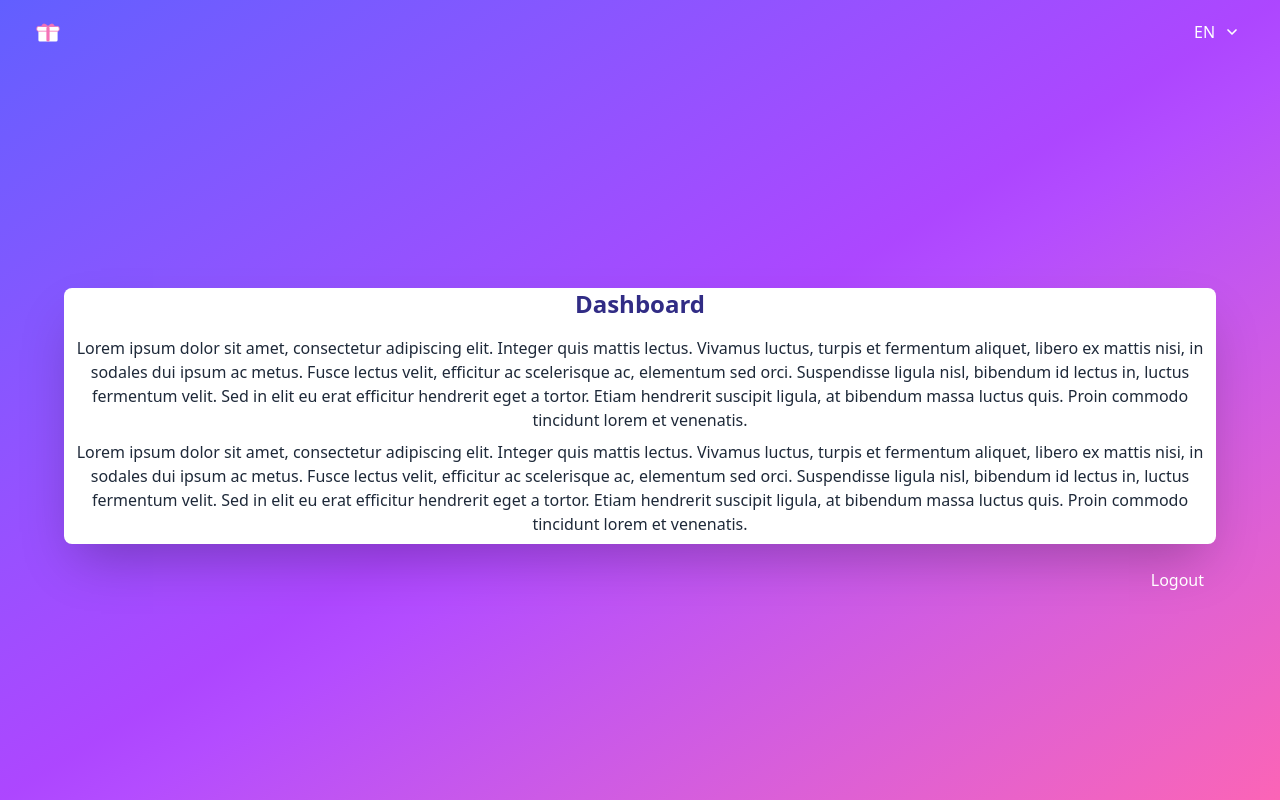
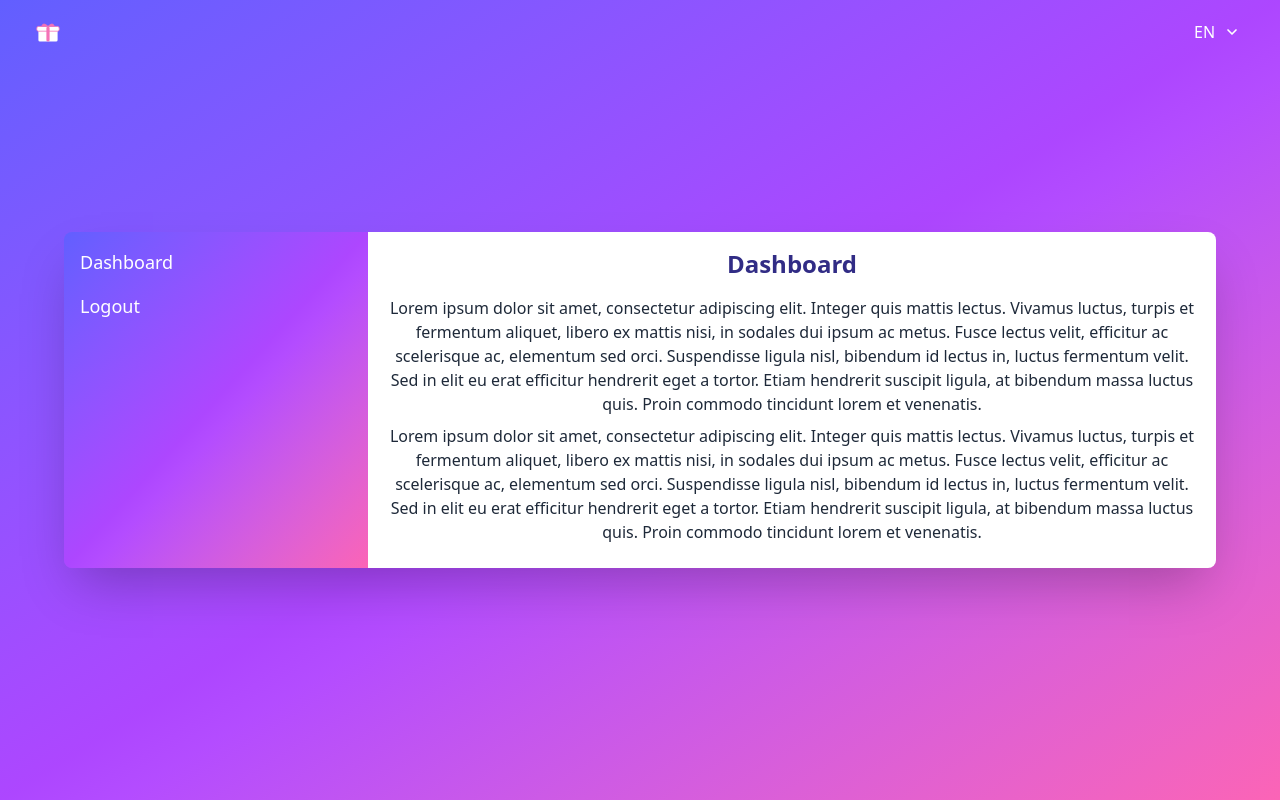
Before and after one commit to andrewgrow/divo-resume-frontend, a React (Vite) app: page /dashboard in a window 1280 px wide. Built offline with nearby package versions, Linux system fonts and the light colour scheme; sample sign-in values are in the browser's storage.

Commit message:
show leftmenu on the dashboard page

```diff
--- a/src/App.jsx
+++ b/src/App.jsx
@@ -1,32 +1,25 @@
 // /src/App.jsx
 
 import {useEffect, useState} from "react";
-import Dashboard from "./components/Dashboard.jsx";
 import LoginPage from "./pages/LoginPage.jsx";
 import CardLayout from "./components/CardLayout.jsx";
-import {Navigate, Route, Routes, useNavigate} from "react-router-dom";
+import {Navigate, Route, Routes} from "react-router-dom";
 import NotFoundPage from "./pages/NotFound.jsx";
 import Navbar from "./components/Navbar.jsx";
 import i18n from "i18next";
 import RequireAuth from "./components/RequireAuth.jsx";
-import {getToken, isTokenValid, removeToken, removeUserId} from "./utils/auth.js";
+import {getToken, isTokenValid} from "./utils/auth.js";
+import Dashboard from "./components/Dashboard.jsx";
 
 function App() {
     const [lang, setLang] = useState(getInitialLang());
     const isAuthenticated = isTokenValid(getToken());
-    const navigate = useNavigate();
 
     async function handleLangChange(selectedLang) {
         setLang(selectedLang);
         await i18n.changeLanguage(selectedLang);
         localStorage.setItem("lang", selectedLang);
         document.documentElement.lang = selectedLang;
-    }
-
-    function handleLogout() {
-        removeToken();
-        removeUserId();
-        navigate("/login", { replace: true });
     }
 
     useEffect(() => {
@@ -53,7 +46,7 @@ function App() {
                     path="/dashboard"
                     element={
                         <RequireAuth>
-                            <CardLayout bg="bg-white" showLogout={isAuthenticated} onLogout={handleLogout}>
+                            <CardLayout>
                                 <Dashboard/>
                             </CardLayout>
                         </RequireAuth>
@@ -87,12 +80,15 @@ function getInitialLang() {
     if (stored) return stored;
 
     // or get browser language, e.g. "en-US" → "en"
-    const browserLang = navigator.language.split("-")[0];
+    const browserLangs = (navigator.languages || [navigator.language])
+        .map(l => l.split("-")[0]);
 
     // available translations
     const supported = ["en", "ru", "pl", "de"];
-    if (supported.includes(browserLang)) {
-        return browserLang;
+
+    // looking for the first matching
+    for (const lang of browserLangs) {
+        if (supported.includes(lang)) return lang;
     }
 
     // fallback
--- a/src/components/CardLayout.jsx
+++ b/src/components/CardLayout.jsx
@@ -1,23 +1,12 @@
 // /src/components/CardLayout.jsx
 
-function CardLayout({ children, bg = "bg-transparent", showLogout, onLogout }) {
+function CardLayout({ children, bg = "bg-transparent" }) {
     return (
         <div className="min-h-screen flex flex-col items-center justify-center bg-transparent">
             {/* the Card */}
-            <div className={`w-full max-w-6xl shadow-2xl mt-20 mx-1 overflow-hidden rounded-lg ${bg}`}>
+            <div className={`w-full max-w-6xl shadow-2xl mt-20 mb-20 mx-1 overflow-hidden rounded-lg ${bg}`}>
                 {children}
             </div>
-            {/* Logout-link under the Card */}
-            {showLogout && (
-                <div className="w-full max-w-6xl flex justify-end mt-6 pr-3">
-                    <span
-                        onClick={onLogout}
-                        className="text-white hover:underline cursor-pointer font-medium"
-                    >
-                        Logout
-                    </span>
-                </div>
-            )}
         </div>
     )
 }
--- a/src/components/Dashboard.jsx
+++ b/src/components/Dashboard.jsx
@@ -1,12 +1,20 @@
 // /src/components/Dashboard.jsx
 
 import { useTranslation } from "react-i18next";
+import LeftMenu from "./LeftMenu.jsx";
 
 function Dashboard() {
     const { t } = useTranslation();
 
     return (
-        <div className="dashboard-container">
+        <div className="flex flex-col sm:flex-row items-stretch w-full h-full">
+            {/* Left Panel with Menu */}
+            <div className="hidden sm:flex pt-4 pl-4 pr-4 flex-1 items-left bg-gradient-to-br from-indigo-500 via-purple-500 to-pink-400 ">
+                <LeftMenu />
+            </div>
+
+            {/* Right Panel */}
+            <div className="flex-3 items-center justify-center bg-white py-4 px-4">
                 <h2 className="text-2xl font-bold mb-4 text-indigo-900">{t("dashboardTitle")}</h2>
                 <p className="mb-2">
                     Lorem ipsum dolor sit amet, consectetur adipiscing elit. Integer quis mattis lectus. Vivamus luctus, turpis et fermentum aliquet, libero ex mattis nisi, in sodales dui ipsum ac metus. Fusce lectus velit, efficitur ac scelerisque ac, elementum sed orci. Suspendisse ligula nisl, bibendum id lectus in, luctus fermentum velit. Sed in elit eu erat efficitur hendrerit eget a tortor. Etiam hendrerit suscipit ligula, at bibendum massa luctus quis. Proin commodo tincidunt lorem et venenatis.
@@ -15,6 +23,7 @@ function Dashboard() {
                     Lorem ipsum dolor sit amet, consectetur adipiscing elit. Integer quis mattis lectus. Vivamus luctus, turpis et fermentum aliquet, libero ex mattis nisi, in sodales dui ipsum ac metus. Fusce lectus velit, efficitur ac scelerisque ac, elementum sed orci. Suspendisse ligula nisl, bibendum id lectus in, luctus fermentum velit. Sed in elit eu erat efficitur hendrerit eget a tortor. Etiam hendrerit suscipit ligula, at bibendum massa luctus quis. Proin commodo tincidunt lorem et venenatis.
                 </p>
             </div>
+        </div>
     )
 }
 
--- /dev/null
+++ b/src/components/LeftMenu.jsx
@@ -0,0 +1,49 @@
+// /src/components/LeftMenu.jsx
+
+import { useTranslation } from "react-i18next";
+import {useNavigate} from "react-router-dom";
+import {removeToken, removeUserId} from "../utils/auth.js";
+
+function LeftMenu() {
+    const { t } = useTranslation();
+    const navigate = useNavigate();
+
+    const menuItems = [
+        { label: t("dashboardTitle"),  value: "/dashboard" },
+        { label: t("logoutTitle"),  value: "logout" },
+    ]
+
+    function handleLogout() {
+        removeToken();
+        removeUserId();
+        navigate("/login", { replace: true });
+    }
+
+    function menuItemClick(value) {
+        switch(value) {
+            case "logout": handleLogout(); break;
+            case "/dashboard": navigate("/dashboard", { replace: true }); break;
+        }
+    }
+
+    return (
+        <aside className="flex flex-col bg-transparent h-full">
+            <nav className="h-full">
+                <ul className="space-y-4">
+                    {menuItems.map(item => (
+                        <li key={item.value}>
+                            <button
+                                className="w-full text-left text-white hover:text-indigo-200 transition-colors font-medium text-lg"
+                                onClick={() => menuItemClick(item.value)}
+                            >
+                                {item.label}
+                            </button>
+                        </li>
+                    ))}
+                </ul>
+            </nav>
+        </aside>
+    )
+}
+
+export default LeftMenu;
--- a/src/locales/de/translation.json
+++ b/src/locales/de/translation.json
@@ -12,5 +12,6 @@
   "error400description": "Ungültige Anmeldedaten oder fehlende Angaben",
   "error429description": "Zu viele Anmeldeversuche. Bitte versuchen Sie es später noch einmal",
   "backendDisconnectedErrorDescription": "Verbindung zum Backend-Server fehlgeschlagen. Es können Probleme auftreten",
-  "loginFormatError": "Der Login muss eine E-Mail-Adresse (user@example.com) oder eine Telefonnummer (+1234567890) sein."
+  "loginFormatError": "Der Login muss eine E-Mail-Adresse (user@example.com) oder eine Telefonnummer (+1234567890) sein.",
+  "logoutTitle": "Abmelden"
 }
--- a/src/locales/en/translation.json
+++ b/src/locales/en/translation.json
@@ -12,5 +12,6 @@
   "error400description": "Invalid credentials or missing data",
   "error429description": "Too many login attempts. Please try again later",
   "backendDisconnectedErrorDescription": "Could not connect to backend services. Some issues may occur",
-  "loginFormatError": "Your login should be an email (user@example.com) or a phone number (+1234567890)"
+  "loginFormatError": "Your login should be an email (user@example.com) or a phone number (+1234567890)",
+  "logoutTitle": "Logout"
 }
--- a/src/locales/pl/translation.json
+++ b/src/locales/pl/translation.json
@@ -12,5 +12,6 @@
   "error400description": "Nieprawidłowe dane logowania lub brak danych",
   "error429description": "Zbyt wiele prób logowania. Spróbuj ponownie później",
   "backendDisconnectedErrorDescription": "Nie można połączyć się z serwerem. Mogą wystąpić problemy z działaniem aplikacji",
-  "loginFormatError": "Login powinien być adresem e-mail (user@example.com) lub numerem telefonu (+1234567890)."
+  "loginFormatError": "Login powinien być adresem e-mail (user@example.com) lub numerem telefonu (+1234567890).",
+  "logoutTitle": "Wyloguj się"
 }
--- a/src/locales/ru/translation.json
+++ b/src/locales/ru/translation.json
@@ -12,5 +12,6 @@
   "error400description": "Неверные учетные данные или отсутствуют данные",
   "error429description": "Слишком много попыток входа. Пожалуйста, попробуйте позже",
   "backendDisconnectedErrorDescription": "Не удалось подключиться к серверу. Возможны проблемы с работой приложения",
-  "loginFormatError": "Логин должен быть email (user@example.com) или номером телефона (+1234567890)"
+  "loginFormatError": "Логин должен быть email (user@example.com) или номером телефона (+1234567890)",
+  "logoutTitle": "Выйти"
 }
```
Lines whose indentation alone changed are shown as unchanged.
